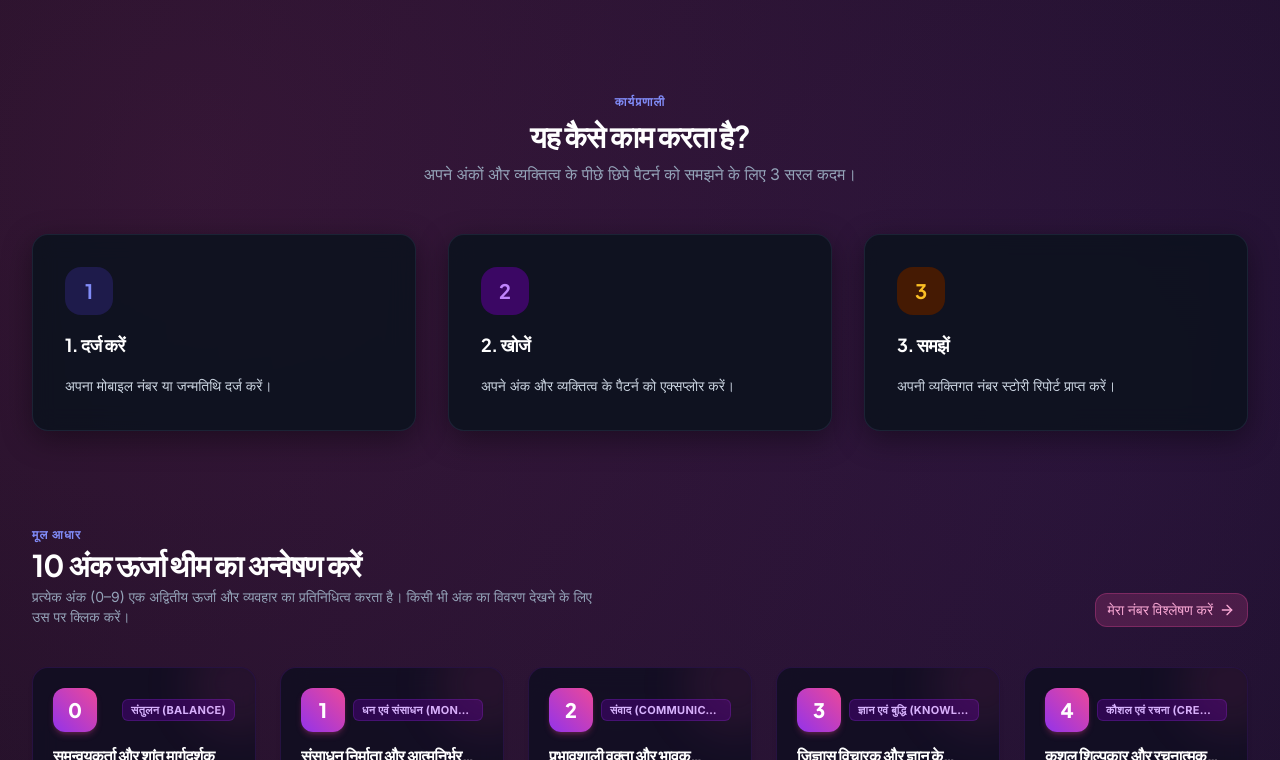
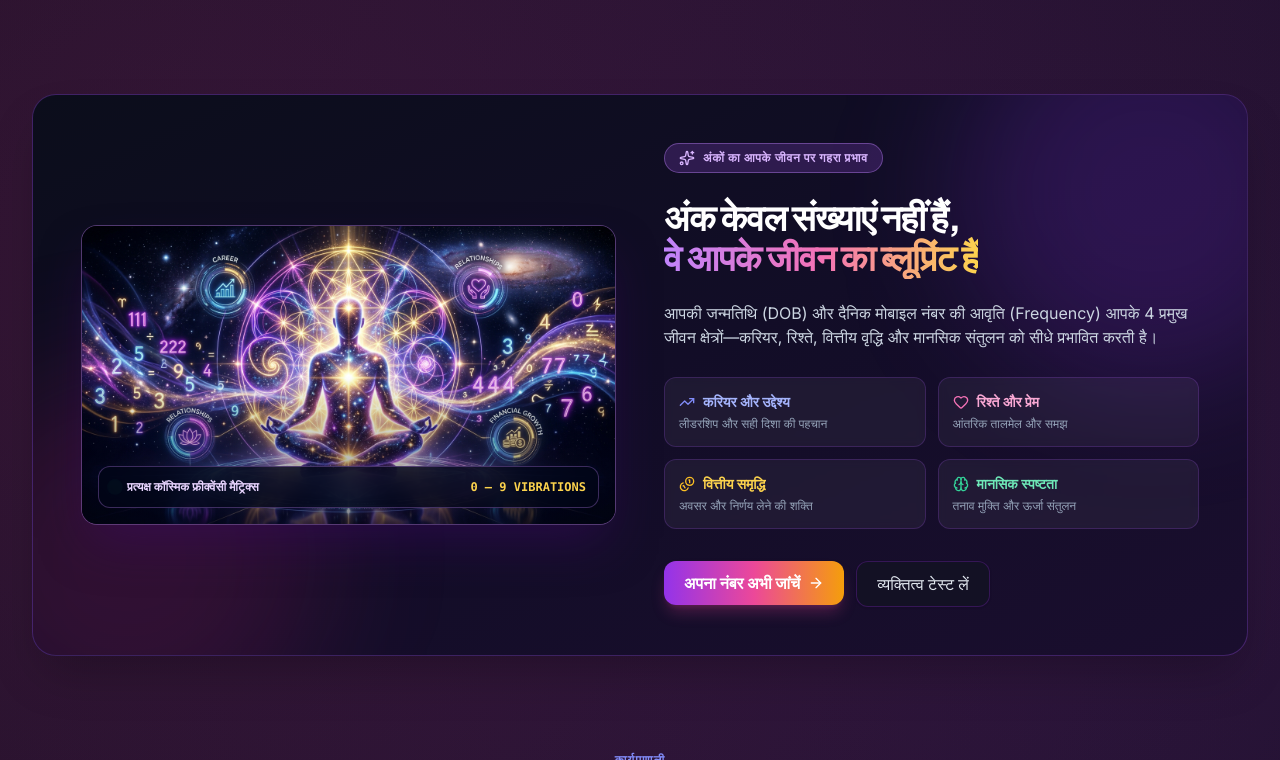
Before and after one commit to Mohanjogi99/numverse, a React (Vite) app: page / in a window 1280 px wide. Shown: the part 520-1280 px from the top of the page. Built offline with nearby package versions, Linux system fonts and the light colour scheme.

Commit message:
feat: add captivating cosmic numerology showcase artwork and life pillars section to homepage

```diff
--- a/src/pages/HomePage.tsx
+++ b/src/pages/HomePage.tsx
@@ -9,6 +9,10 @@ import {
   HeartHandshake,
   CheckCircle2,
   ChevronRight,
+  TrendingUp,
+  Heart,
+  Coins,
+  Brain,
 } from 'lucide-react';
 import { Button } from '../components/ui/Button';
 import { Card } from '../components/ui/Card';
@@ -25,7 +29,7 @@ import { getLocalizedNumberProfile, getLocalizedPersonalityArchetype } from '../
 
 export const HomePage: React.FC = () => {
   const navigate = useNavigate();
-  const { language, t } = useLanguage();
+  const { language, t, isHindi } = useLanguage();
   const [activeHeroDigit, setActiveHeroDigit] = useState<SingleDigit>(7);
 
   const numberKeys: SingleDigit[] = [0, 1, 2, 3, 4, 5, 6, 7, 8, 9];
@@ -154,8 +158,139 @@ export const HomePage: React.FC = () => {
         </div>
       </section>
 
+      {/* 1.5 VISUAL SIGNIFICANCE / NUMEROLOGY MATRIX SHOWCASE */}
+      <section className="max-w-7xl mx-auto px-4 sm:px-6 lg:px-8">
+        <div className="relative rounded-3xl overflow-hidden bg-gradient-to-br from-[#0B0D1B] via-[#120D27] to-[#1A0E2E] border border-purple-500/30 shadow-2xl p-6 sm:p-10 lg:p-12 text-white">
+          {/* Subtle Ambient Glow */}
+          <div className="absolute -top-24 -right-24 w-96 h-96 bg-purple-600/20 rounded-full blur-3xl pointer-events-none" />
+          <div className="absolute -bottom-24 -left-24 w-96 h-96 bg-pink-600/15 rounded-full blur-3xl pointer-events-none" />
+
+          <div className="grid grid-cols-1 lg:grid-cols-12 gap-8 lg:gap-12 items-center relative z-10">
+            {/* Left: Engaging Numerology Art Image with Glow Frame */}
+            <div className="lg:col-span-6 order-2 lg:order-1">
+              <div className="relative group rounded-2xl overflow-hidden border border-purple-400/40 shadow-2xl shadow-purple-950/50 bg-black/40">
+                <img
+                  src="/images/numerology-showcase.jpg"
+                  alt={isHindi ? "अंकशास्त्र और जीवन स्तम्भ आत्म-खोज" : "Numerology and Life Pillars Cosmic Matrix"}
+                  className="w-full h-auto object-cover transform group-hover:scale-105 transition-transform duration-700 ease-out"
+                  loading="lazy"
+                />
+                <div className="absolute inset-0 bg-gradient-to-t from-slate-950/80 via-transparent to-transparent opacity-60 group-hover:opacity-40 transition-opacity" />
+
+                {/* Floating Badge Over Image */}
+                <div className="absolute bottom-4 left-4 right-4 flex items-center justify-between backdrop-blur-md bg-slate-950/80 border border-purple-400/30 rounded-xl p-3 text-xs">
+                  <div className="flex items-center gap-2">
+                    <span className="w-2 h-2 rounded-full bg-emerald-400 animate-ping" />
+                    <span className="font-semibold text-purple-200">
+                      {isHindi ? "प्रत्यक्ष कॉस्मिक फ्रीक्वेंसी मैट्रिक्स" : "Live Frequency Matrix"}
+                    </span>
+                  </div>
+                  <span className="font-mono text-amber-300 font-bold">0 — 9 VIBRATIONS</span>
+                </div>
+              </div>
+            </div>
+
+            {/* Right: Explanation & Life Pillar Highlights */}
+            <div className="lg:col-span-6 space-y-6 order-1 lg:order-2">
+              <div className="inline-flex items-center gap-2 px-3.5 py-1.5 rounded-full bg-purple-500/20 border border-purple-400/40 text-purple-300 text-xs font-bold uppercase tracking-wider">
+                <Sparkles className="w-4 h-4 text-purple-300" />
+                <span>{isHindi ? "अंकों का आपके जीवन पर गहरा प्रभाव" : "The Power of Numerology & Frequency"}</span>
+              </div>
+
+              <h2 className="text-2xl sm:text-4xl font-display font-extrabold tracking-tight leading-tight text-white">
+                {isHindi ? (
+                  <>
+                    अंक केवल संख्याएं नहीं हैं, <br />
+                    <span className="text-transparent bg-clip-text bg-gradient-to-r from-purple-400 via-pink-400 to-amber-300">
+                      वे आपके जीवन का ब्लूप्रिंट हैं
+                    </span>
+                  </>
+                ) : (
+                  <>
+                    Numbers Are Not Just Digits, <br />
+                    <span className="text-transparent bg-clip-text bg-gradient-to-r from-purple-400 via-pink-400 to-amber-300">
+                      They Are Your Life’s Blueprint
+                    </span>
+                  </>
+                )}
+              </h2>
+
+              <p className="text-sm sm:text-base text-slate-300 leading-relaxed">
+                {isHindi
+                  ? "आपकी जन्मतिथि (DOB) और दैनिक मोबाइल नंबर की आवृति (Frequency) आपके 4 प्रमुख जीवन क्षेत्रों—करियर, रिश्ते, वित्तीय वृद्धि और मानसिक संतुलन को सीधे प्रभावित करती है।"
+                  : "Your Date of Birth (DOB) and daily mobile number frequencies directly shape 4 critical life pillars—Career, Relationships, Financial Growth, and Mental Balance."}
+              </p>
+
+              {/* 4 Feature Badges Grid */}
+              <div className="grid grid-cols-1 sm:grid-cols-2 gap-3 pt-1">
+                <div className="p-3.5 rounded-xl bg-white/5 border border-purple-500/20 backdrop-blur-sm space-y-1 hover:border-purple-400/40 transition-colors">
+                  <div className="flex items-center gap-2 text-indigo-300 font-bold text-sm">
+                    <TrendingUp className="w-4 h-4 text-indigo-400" />
+                    <span>{isHindi ? "करियर और उद्देश्य" : "Career & Purpose"}</span>
+                  </div>
+                  <p className="text-[11px] sm:text-xs text-slate-400 leading-normal">
+                    {isHindi ? "लीडरशिप और सही दिशा की पहचान" : "Identify natural leadership & timing"}
+                  </p>
+                </div>
+
+                <div className="p-3.5 rounded-xl bg-white/5 border border-purple-500/20 backdrop-blur-sm space-y-1 hover:border-pink-400/40 transition-colors">
+                  <div className="flex items-center gap-2 text-pink-300 font-bold text-sm">
+                    <Heart className="w-4 h-4 text-pink-400" />
+                    <span>{isHindi ? "रिश्ते और प्रेम" : "Relationships"}</span>
+                  </div>
+                  <p className="text-[11px] sm:text-xs text-slate-400 leading-normal">
+                    {isHindi ? "आंतरिक तालमेल और समझ" : "Harmonize communication & bond"}
+                  </p>
+                </div>
+
+                <div className="p-3.5 rounded-xl bg-white/5 border border-purple-500/20 backdrop-blur-sm space-y-1 hover:border-amber-400/40 transition-colors">
+                  <div className="flex items-center gap-2 text-amber-300 font-bold text-sm">
+                    <Coins className="w-4 h-4 text-amber-400" />
+                    <span>{isHindi ? "वित्तीय समृद्धि" : "Financial Growth"}</span>
+                  </div>
+                  <p className="text-[11px] sm:text-xs text-slate-400 leading-normal">
+                    {isHindi ? "अवसर और निर्णय लेने की शक्ति" : "Unlock abundance & decision clarity"}
+                  </p>
+                </div>
+
+                <div className="p-3.5 rounded-xl bg-white/5 border border-purple-500/20 backdrop-blur-sm space-y-1 hover:border-emerald-400/40 transition-colors">
+                  <div className="flex items-center gap-2 text-emerald-300 font-bold text-sm">
+                    <Brain className="w-4 h-4 text-emerald-400" />
+                    <span>{isHindi ? "मानसिक स्पष्टता" : "Inner Harmony"}</span>
+                  </div>
+                  <p className="text-[11px] sm:text-xs text-slate-400 leading-normal">
+                    {isHindi ? "तनाव मुक्ति और ऊर्जा संतुलन" : "Psychological balance & focus"}
+                  </p>
+                </div>
+              </div>
+
+              {/* Action Button */}
+              <div className="pt-2 flex flex-col sm:flex-row gap-3">
+                <Link to={ROUTES.NUMBER_ANALYSIS} className="w-full sm:w-auto">
+                  <Button
+                    size="md"
+                    className="w-full sm:w-auto bg-gradient-to-r from-purple-600 via-pink-500 to-amber-500 hover:from-purple-500 hover:via-pink-400 hover:to-amber-400 text-white font-bold shadow-lg shadow-pink-500/25 border-none"
+                    rightIcon={<ArrowRight className="w-4 h-4" />}
+                  >
+                    {isHindi ? "अपना नंबर अभी जांचें" : "Analyze Your Numbers Now"}
+                  </Button>
+                </Link>
+                <Link to={ROUTES.PERSONALITY_TEST} className="w-full sm:w-auto">
+                  <Button
+                    size="md"
+                    variant="outline"
+                    className="w-full sm:w-auto border-purple-500/40 text-purple-200 hover:bg-purple-950/50 hover:text-white"
+                  >
+                    {isHindi ? "व्यक्तित्व टेस्ट लें" : "Take Personality Test"}
+                  </Button>
+                </Link>
+              </div>
+            </div>
+          </div>
+        </div>
+      </section>
+
       {/* 2. HOW IT WORKS */}
-
       <section className="max-w-7xl mx-auto px-4 sm:px-6 lg:px-8">
         <div className="text-center max-w-2xl mx-auto mb-12 space-y-2">
           <h2 className="text-xs font-bold uppercase tracking-widest text-indigo-600 dark:text-indigo-400">{t.home.methodologyTitle}</h2>
```
Also changed, not shown: public/images/numerology-showcase.jpg (added).
